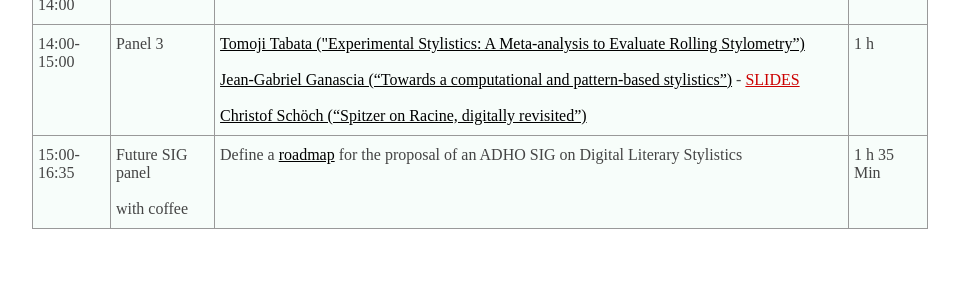
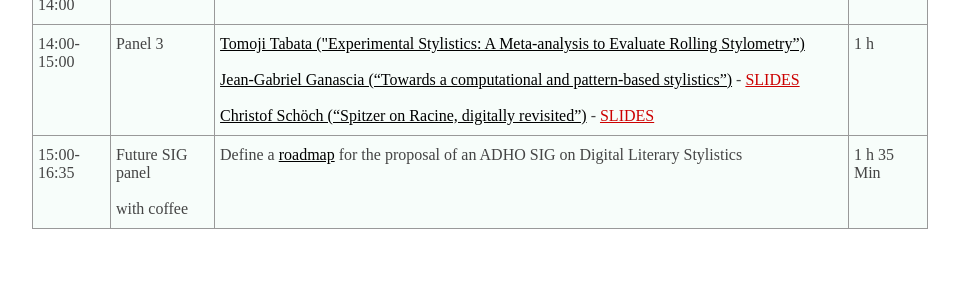
Before and after one commit to DigitalLiteraryStylistic/-DigitalLiteraryStylistic.github.io, a Jekyll site: the page built from program.html, in a window 1280 px wide and 900 px high, scrolled down 895 px. Shown: the part 153-448 px from the top of the window, without its empty margins (160-1119 px from the left). Built offline with Jekyll 4.4.1, drawn with Linux system fonts in a browser that asks for light colours.

Commit message:
Update program.html

```diff
--- a/program.html
+++ b/program.html
@@ -54,7 +54,7 @@
   <tr>
     <td class="tg-yw4l">14:00-15:00</td>
     <td class="tg-yw4l">Panel 3</td>
-    <td class="tg-yw4l"><a class="tg" href="#tabata">Tomoji Tabata ("Experimental Stylistics: A Meta-analysis to Evaluate Rolling Stylometry”)</a><br><br><a class="tg" href="#ganascia">Jean-Gabriel Ganascia (“Towards a computational and pattern-based stylistics”)</a> - <a class="slides" href="slides/Ganascia.pdf" target="_blank">SLIDES</a><br><br><a class="tg" href="#schoch">Christof Schöch (“Spitzer on Racine, digitally revisited”)</a></td>
+    <td class="tg-yw4l"><a class="tg" href="#tabata">Tomoji Tabata ("Experimental Stylistics: A Meta-analysis to Evaluate Rolling Stylometry”)</a><br><br><a class="tg" href="#ganascia">Jean-Gabriel Ganascia (“Towards a computational and pattern-based stylistics”)</a> - <a class="slides" href="slides/Ganascia.pdf" target="_blank">SLIDES</a><br><br><a class="tg" href="#schoch">Christof Schöch (“Spitzer on Racine, digitally revisited”)</a> - <a class="slides" href="https://zenodo.org/record/61434#.V9k0aJN96SM" target="_blank">SLIDES</a></td>
     <td class="tg-yw4l">1 h</td>
   </tr>
   <tr>
```
